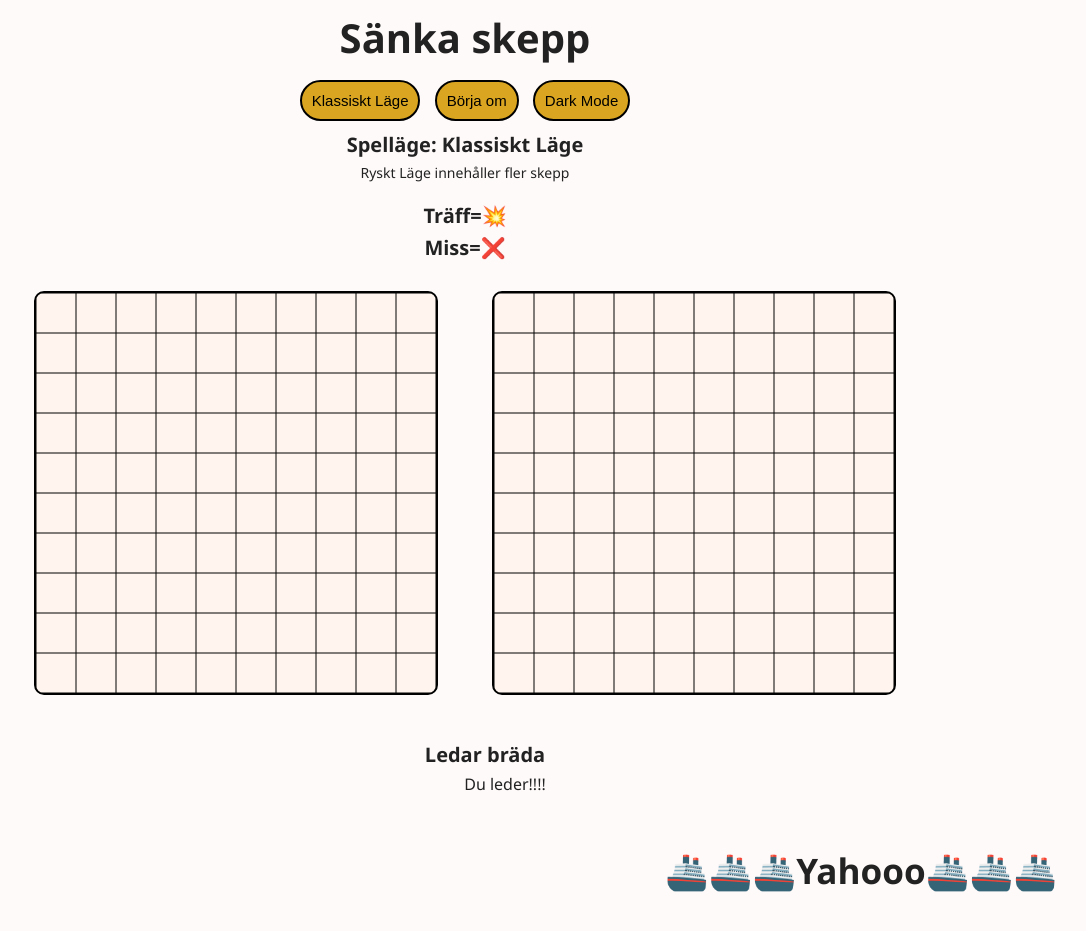
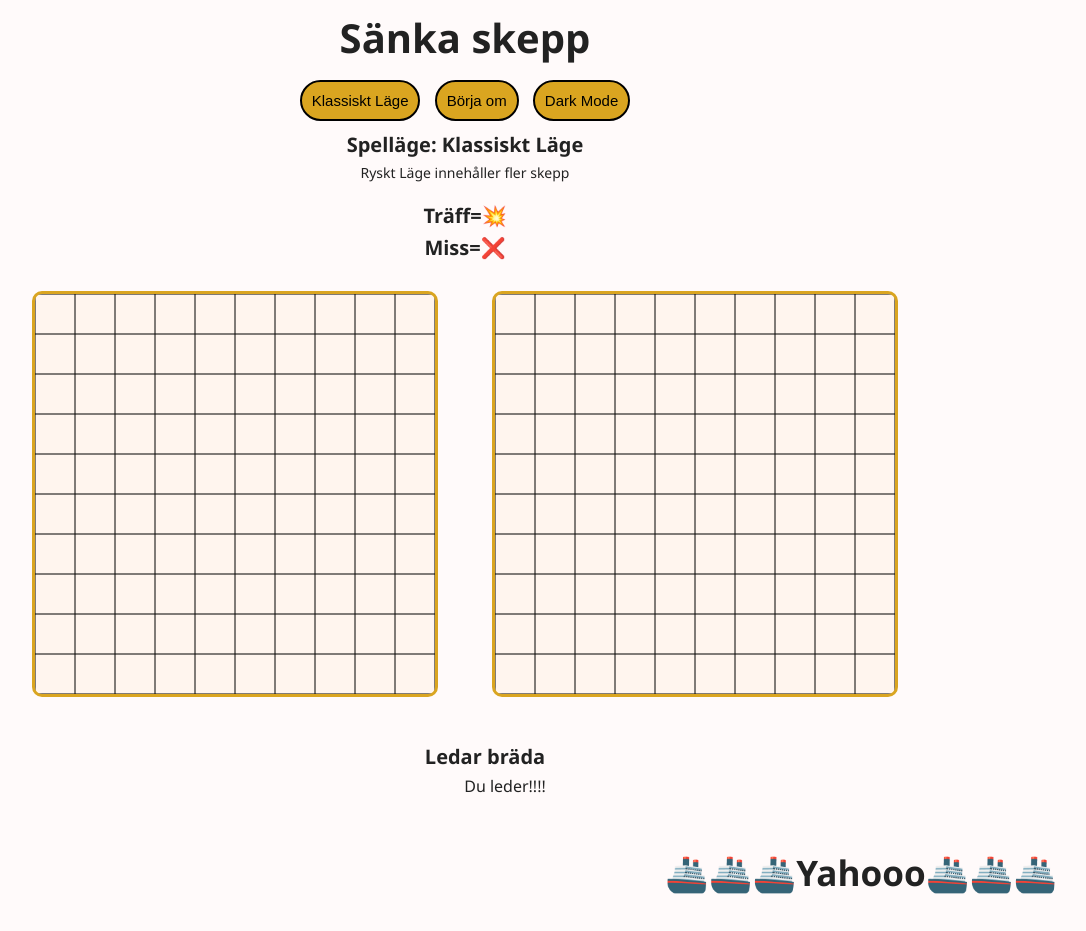
Before and after one commit to Alvin-Sandgren/S-nkaskepp-Alvin-Gustav, a PHP site: page /index..html in a window 1280 px wide. Shown: the whole page, without its empty margins (175-1261 px from the left). Before the commit the page ends 892 px from the top, so only its background shows below. Run offline with PHP 8.4, Linux system fonts and the light colour scheme.

Commit message:
guld border

```diff
--- a/index..html
+++ b/index..html
@@ -18,9 +18,9 @@
 <body>
 
 <section id="spelplan">
-    <canvas id="minCanvas" width="400" height="400" style="border:2px solid #000;"></canvas>
+    <canvas id="minCanvas" width="400" height="400" ></canvas>
 
-    <canvas id="fiendeCanvas" width="400" height="400" style="border:2px solid #000;"></canvas>
+    <canvas id="fiendeCanvas" width="400" height="400" ></canvas>
 
     <ul>
         <p>Ledar bräda</p>
--- a/skepp.css
+++ b/skepp.css
@@ -36,9 +36,11 @@ section.darkmode {
 }
 canvas {
   background-color: rgb(255, 245, 238);
+  border: 3px solid goldenrod;
 }
 body.darkmode canvas {
   background-color: gainsboro;
+  border: 3px solid goldenrod;
 }
 
 button{
```
